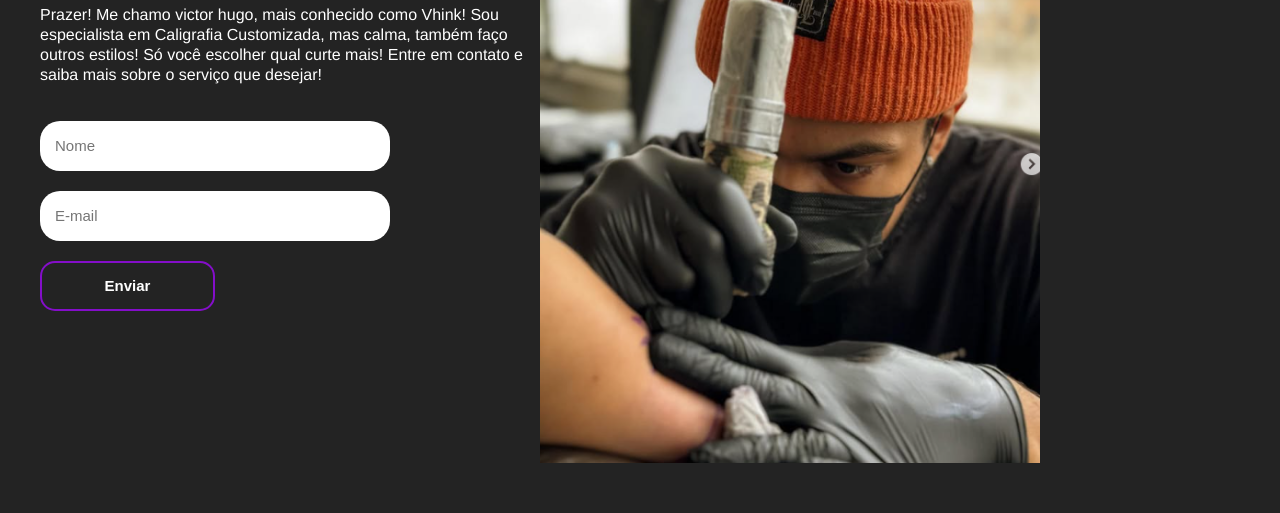
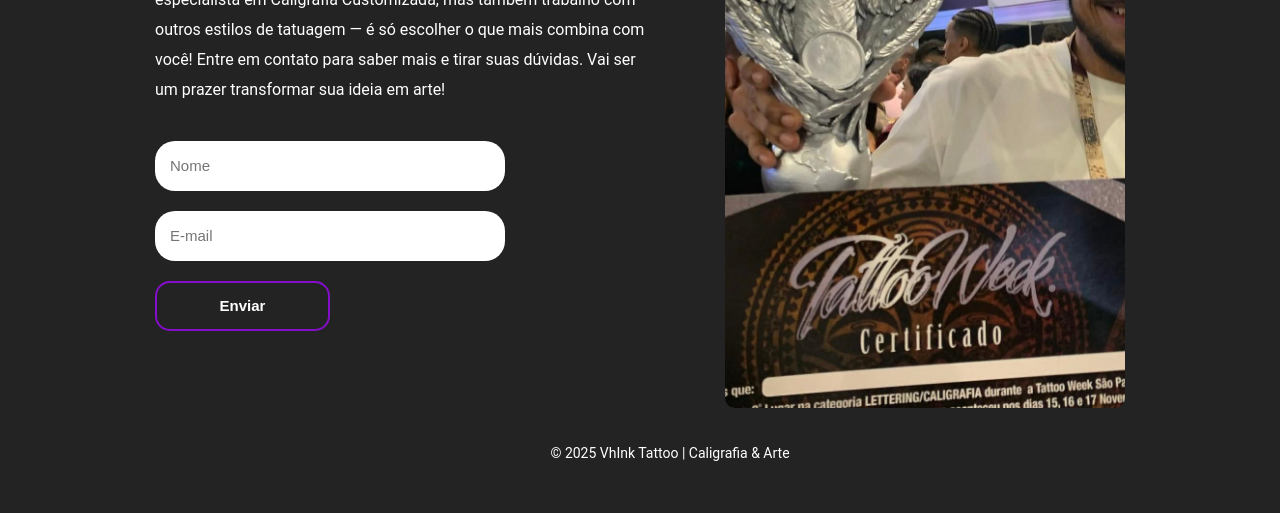
Before and after one commit to italoOsL/LANDING_PAGE, a plain HTML site: page index.html in a window 1280 px wide. Shown: the part 337-850 px from the top of the page. Before the commit the page ends 819 px from the top, so only its background shows below. Drawn offline with Linux system fonts and the light colour scheme.

Commit message:
Ajustes de alinhamento

```diff
--- a/index.html
+++ b/index.html
@@ -19,16 +19,15 @@
             <li><a href="https://instagram.com/vhinktattoo" target="_blank"><i class="fab fa-instagram"></i></a></li>
             <li><a href="https://tiktok.com/@vhink_tattoo" target="_blank"><i class="fab fa-tiktok"></i></a></li>
             <li><a href="https://pinterest.com/vhinktattoo" target="_blank"><i class="fab fa-pinterest"></i></a></li>
-            <li><a href="https://wa.me/5521972834901" class="whatsapp-btn" target="_blank"><i class="fab fa-whatsapp"></i></li>
-
-            </a>
+            <li><a href="https://wa.me/5521972834901" class="whatsapp-btn" target="_blank"><i class="fab fa-whatsapp"></i></a></li>
         </ul>
     </header>
     <main>
         <aside>
-            <h2><span>Inscreva-se agora</span></h2>
-            <h2>na Newslatter</h2>
-            <p>Prazer! Me chamo victor hugo, mais conhecido como Vhink! Sou especialista em Caligrafia Customizada, mas calma, também faço outros estilos! Só você escolher qual curte mais! Entre em contato e saiba mais sobre o serviço que desejar!
+            <h2><span>Follow-me</span></h2>
+            <h2>e fique por dentro</h2>
+            <p>Prazer! Me chamo Victor Hugo, mais conhecido como Vhink. Sou especialista em Caligrafia Customizada, mas também trabalho com outros estilos de tatuagem — é só escolher o que mais combina com você!
+                Entre em contato para saber mais e tirar suas dúvidas. Vai ser um prazer transformar sua ideia em arte!
             </p>
             <form>
                 <input type="text" placeholder="Nome">
@@ -37,10 +36,17 @@
             </form>
         </aside>
 
-        <article>
-            <img src="./components/images/vhimage.png" alt="vh-image">
+        <article class="slider">
+            <div class="slides">
+              <img src="./components/images/img1.jpeg" alt="vh-image-1">
+              <img src="./components/images/img2.jpeg" alt="vh-image-2">
+              <img src="./components/images/img3.jpeg" alt="vh-image-3">
+            </div>
         </article>
     </main>
+    <footer>
+        <p>&copy; 2025 VhInk Tattoo | Caligrafia & Arte</p>
+    </footer>
 
 </body>
 </html>
--- a/styles/style.css
+++ b/styles/style.css
@@ -55,12 +55,12 @@ h1{
     font-family: 'FonteLogo', serif;
 }
 
-main{
+main {
     display: flex;
     flex-direction: row;
-    margin-top: 50px;
-
-}
+    gap: 40px; /* aumenta o espaço entre texto e imagem */
+    justify-content: center;
+  }
 
 h2{
     font-size: 56px;
@@ -72,12 +72,13 @@ span{
 }
 
 p{
-    line-height: 20px;
+    font-family: 'Roboto', sans-serif;
+    line-height: 30px;
     max-width: 500px;
 }
 
 img{
-    width: 500px;
+    width: 300px;
 }
 
 form{
@@ -135,3 +136,45 @@ ul {
   ul li a i:hover {
     color: rgb(132, 14, 201);
   }
+
+  footer {
+    width: 100%;
+    text-align: center;
+    padding: 30px;
+    color: white;
+    font-size: 14px;
+    font-family: 'Franklin Gothic Medium', 'Arial Narrow', Arial, sans-serif;
+  }
+
+  footer p {
+    margin: 0 auto;
+  }
+
+  .slider {
+    width: 400px;
+    height: auto;
+    overflow: hidden;
+    border-radius: 10px;
+    margin-left: 30px;
+  }
+
+  .slides {
+    display: flex;
+    width: 1500px; /* 3 imagens de 500px */
+    animation: slide 12s infinite;
+  }
+
+  .slides img {
+    width: 500px;
+    height: auto;
+    object-fit: cover;
+  }
+
+  @keyframes slide {
+    0% { transform: translateX(0); }
+    33% { transform: translateX(0); }
+    38% { transform: translateX(-500px); }
+    66% { transform: translateX(-500px); }
+    71% { transform: translateX(-1000px); }
+    100% { transform: translateX(-1000px); }
+  }
```
Also changed, not shown: components/images/img1.jpeg (added), components/images/img2.jpeg (added), components/images/img3.jpeg (added).
